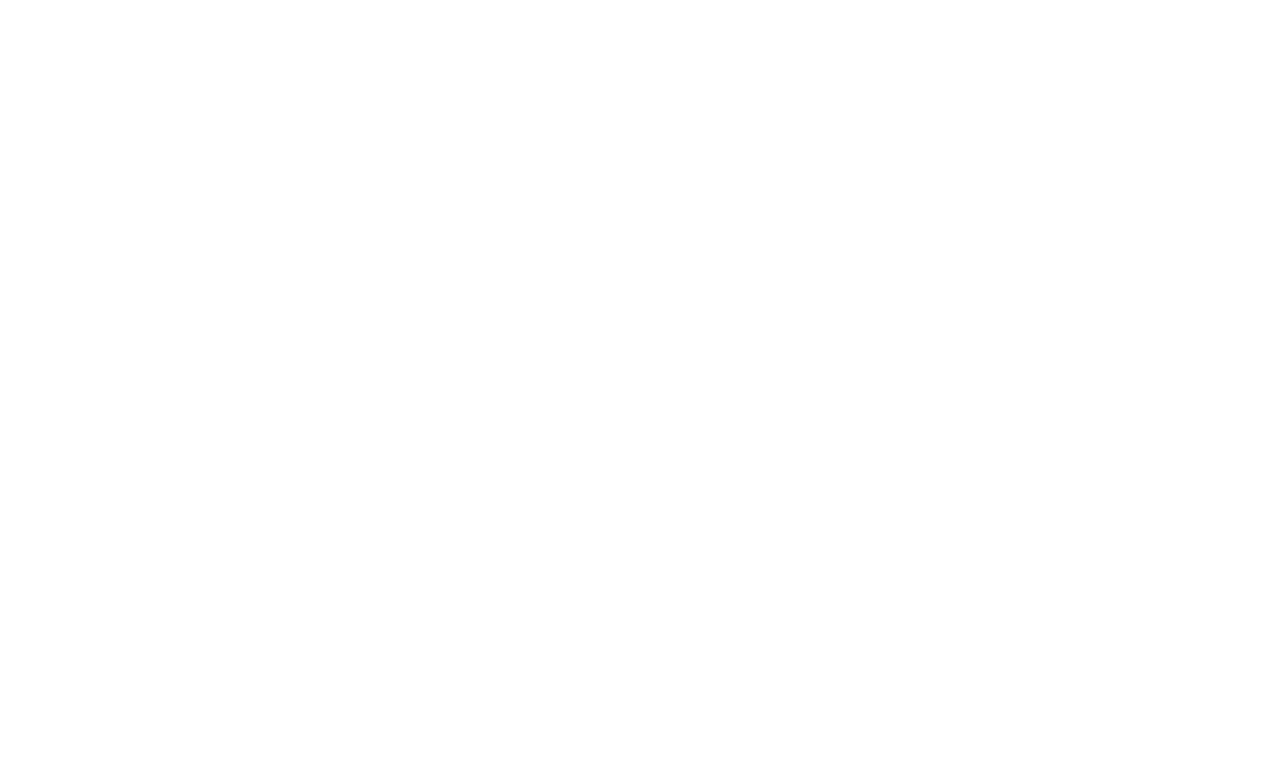
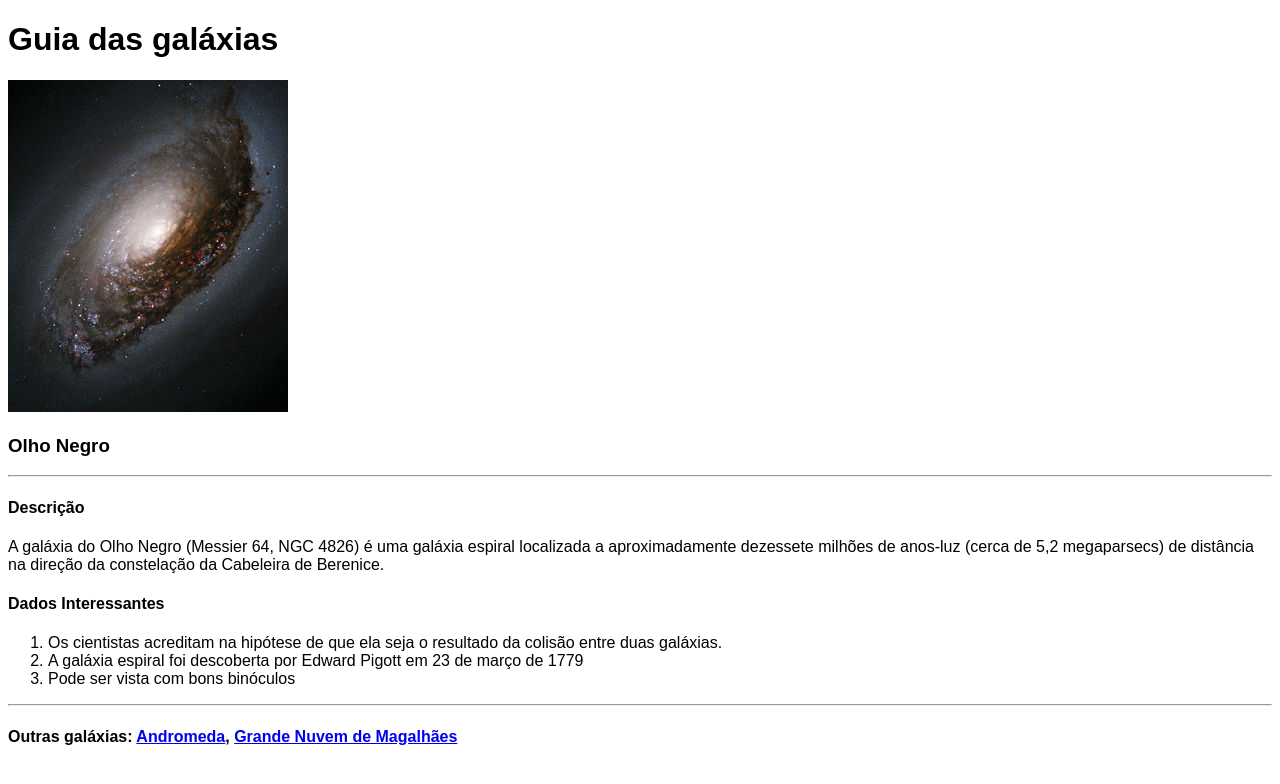
Before and after one commit to michellycruz/html-onebitcode, a plain HTML site: page links/olhonegro.html in a window 1280 px wide. Drawn offline with Linux system fonts and the light colour scheme.

Commit message:
olho negro

```diff
--- a/links/olhonegro.html
+++ b/links/olhonegro.html
@@ -0,0 +1,37 @@
+<!DOCTYPE html>
+<html lang="pt-br">
+<head>
+    <meta charset="UTF-8">
+    <meta http-equiv="X-UA-Compatible" content="IE=edge">
+    <meta name="viewport" content="width=device-width, initial-scale=1.0">
+    <title>Guia das Galáxias</title>
+</head>
+<style>
+    body{
+        font-family: Arial, Helvetica, sans-serif;
+    }
+</style>
+<body>
+    <h1>Guia das galáxias</h1>
+        <img src="imagens/olhonegro.jpg" alt="">
+    <h3>Olho Negro</h3>
+    <hr>
+    <h4>Descrição</h4>
+        <p>A galáxia do Olho Negro (Messier 64, NGC 4826) é uma galáxia espiral localizada a aproximadamente dezessete milhões de anos-luz (cerca de 5,2 megaparsecs) de distância na direção da constelação da Cabeleira de Berenice.</p>
+
+
+    <h4>Dados Interessantes</h4>
+
+
+        <ol>
+            <li>Os cientistas acreditam na hipótese de que ela seja o resultado da colisão entre duas galáxias.</li>
+            <li>A galáxia espiral foi descoberta por Edward Pigott em 23 de março de 1779</li>
+            <li>Pode ser vista com bons binóculos</li>
+        </ol>
+
+        <hr>
+
+    <h4>Outras galáxias: <a href="andromeda.html">Andromeda</a>, <a href="grandenuvem.html">Grande Nuvem de Magalhães</a></h4>
+
+</body>
+</html>
```
Also changed, not shown: links/andromeda.html (+2 -2 lines), links/imagens/olhonegro.jpg (added), 1 other file.
